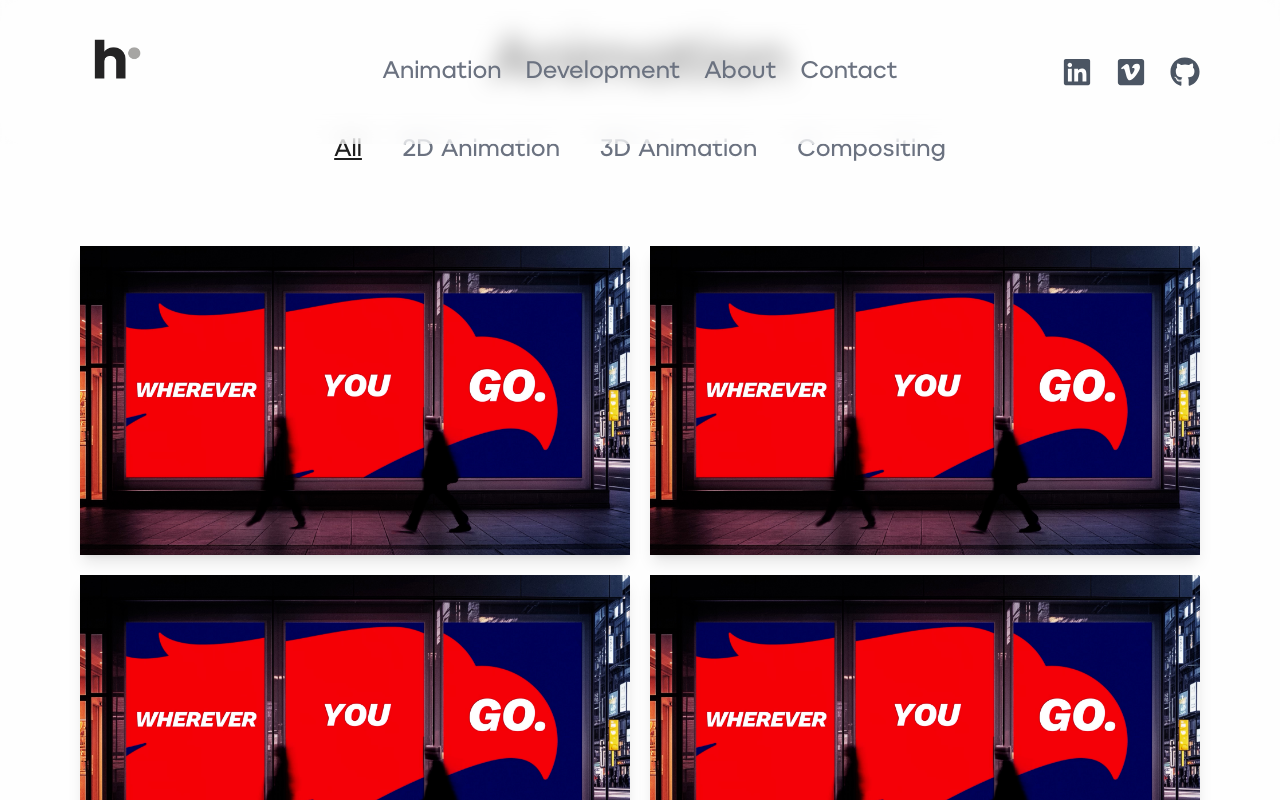
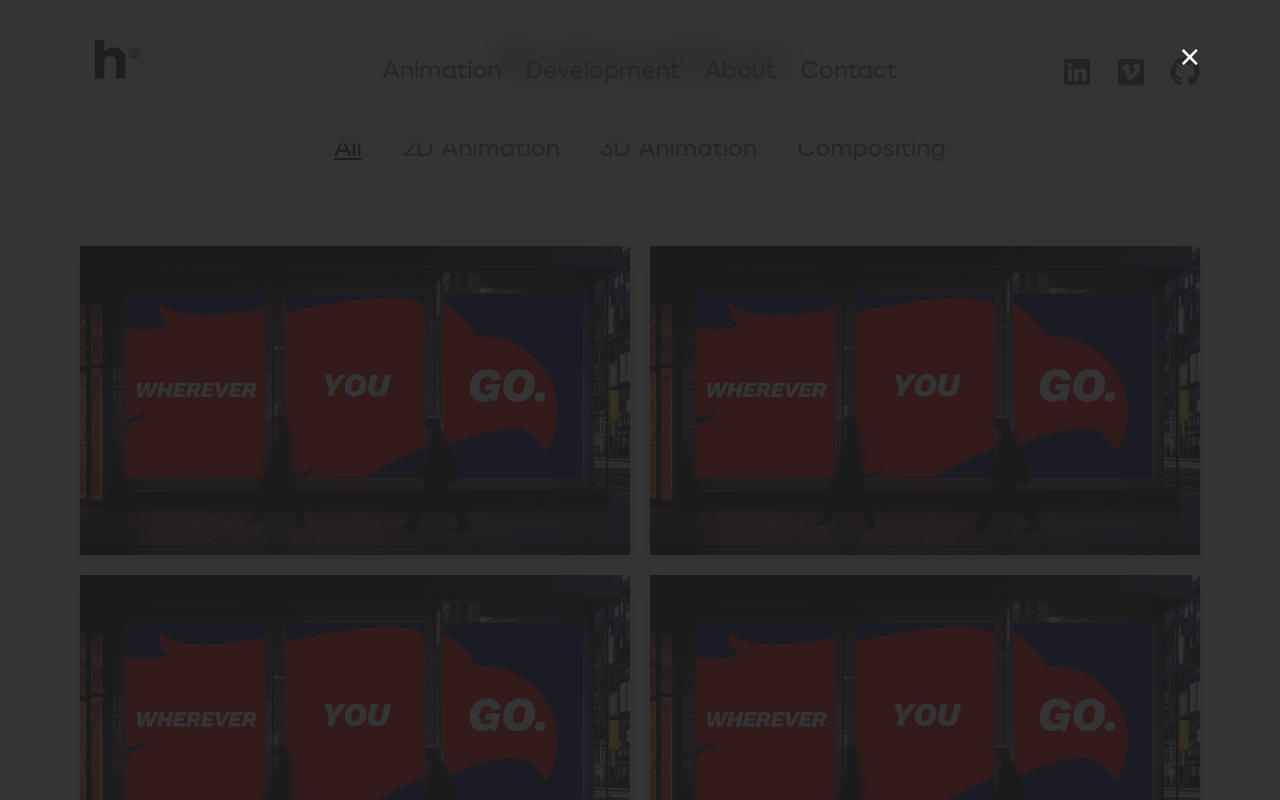
Before and after one commit to luanmcarvalho/portfolio-website, a Next.js app: page / in a window 1280 px wide. Both pictures are taken after a click on the element "BMW | Alexa". Shown: the part 1102-1902 px from the top of the page. Built offline with nearby package versions, Linux system fonts and the light colour scheme.

Commit message:
video links updated

```diff
--- a/package.json
+++ b/package.json
@@ -13,6 +13,7 @@
     "react": "^19.0.0",
     "react-dom": "^19.0.0",
     "react-icons": "^5.5.0",
+    "react-player": "^2.16.0",
     "three": "^0.173.0"
   },
   "devDependencies": {
--- a/src/app/globals.css
+++ b/src/app/globals.css
@@ -72,3 +72,21 @@ body {
     animation-play-state: paused;
   }
 }
+
+.video-modal {
+  animation: fadeIn 0.3s ease-out;
+}
+
+@keyframes fadeIn {
+  from { opacity: 0; }
+  to { opacity: 1; }
+}
+
+.modal-content {
+  animation: scaleIn 0.3s ease-out;
+}
+
+@keyframes scaleIn {
+  from { transform: scale(0.95); }
+  to { transform: scale(1); }
+}
--- a/src/app/page.tsx
+++ b/src/app/page.tsx
@@ -3,23 +3,26 @@
 import { FaLinkedin, FaVimeo, FaGithub } from 'react-icons/fa';
 import Image from 'next/image';
 import { useState, useEffect, useCallback } from 'react';
+import ReactPlayer from 'react-player/lazy';
 
 
 export default function Home () {
   const [filter, setFilter] = useState('All');
   const [showAll, setShowAll] = useState(false);
   const [isClient, setIsClient] = useState(false);
+  const [videoUrl, setVideoUrl] = useState('https://vimeo.com/1060999864');
+  const [showVideoModal, setShowVideoModal] = useState(false);
 
   const projects = [
-    { id: 1, title: 'BMW | Alexa', category: '2D Animation', img: '/images/wizard-thumb.jpg' },
-    { id: 2, title: 'Pringles | New Visual', category: '3D Animation', img: '/images/wizard-thumb.jpg' },
-    { id: 3, title: 'Cinema Olympia | Requalificação', category: '2D Animation', img: '/images/wizard-thumb.jpg' },
-    { id: 4, title: 'Vale | Stories We Can Avoid', category: '2D Animation', img: '/images/wizard-thumb.jpg' },
-    { id: 5, title: 'Papo de Raiz', category: '2D Animation', img: '/images/wizard-thumb.jpg' },
-    { id: 6, title: 'Vale | Serra Sul', category: '2D Animation', img: '/images/wizard-thumb.jpg' },
-    { id: 7, title: 'Density | Go to Market', category: '2D Animation', img: '/images/wizard-thumb.jpg' },
-    { id: 8, title: 'Parque com Criatividade', category: 'Compositing', img: '/images/wizard-thumb.jpg' },
-    { id: 9, title: 'Skol | Sinuquinha x Snooker', category: 'Compositing', img: '/images/wizard-thumb.jpg' },
+    { id: 1, title: 'BMW | Alexa', category: '2D Animation', img: '/images/wizard-thumb.jpg', videoUrl: 'https://vimeo.com/123456781' },
+    { id: 2, title: 'Pringles | New Visual', category: '3D Animation', img: '/images/wizard-thumb.jpg', videoUrl: 'https://vimeo.com/123456782' },
+    { id: 3, title: 'Cinema Olympia | Requalificação', category: '2D Animation', img: '/images/wizard-thumb.jpg', videoUrl: 'https://vimeo.com/123456783' },
+    { id: 4, title: 'Vale | Stories We Can Avoid', category: '2D Animation', img: '/images/wizard-thumb.jpg', videoUrl: 'https://vimeo.com/123456784' },
+    { id: 5, title: 'Papo de Raiz', category: '2D Animation', img: '/images/wizard-thumb.jpg', videoUrl: 'https://vimeo.com/123456785' },
+    { id: 6, title: 'Vale | Serra Sul', category: '2D Animation', img: '/images/wizard-thumb.jpg', videoUrl: 'https://vimeo.com/123456786' },
+    { id: 7, title: 'Density | Go to Market', category: '2D Animation', img: '/images/wizard-thumb.jpg', videoUrl: 'https://vimeo.com/123456787' },
+    { id: 8, title: 'Parque com Criatividade', category: 'Compositing', img: '/images/wizard-thumb.jpg', videoUrl: 'https://vimeo.com/123456788' },
+    { id: 9, title: 'Skol | Sinuquinha x Snooker', category: 'Compositing', img: '/images/wizard-thumb.jpg', videoUrl: 'https://vimeo.com/123456789' },
   ];
 
   const filteredProjects = filter === 'All' ? projects : projects.filter(p => p.category === filter);
@@ -40,6 +43,18 @@ export default function Home () {
   useEffect(() => {
     setIsClient(true);
   }, []);
+
+  useEffect(() => {
+    if (showVideoModal) {
+      document.body.style.overflow = 'hidden';
+    } else {
+      document.body.style.overflow = 'auto';
+    }
+
+    return () => {
+      document.body.style.overflow = 'auto';
+    };
+  }, [showVideoModal]);
 
   return (
     <>
@@ -88,7 +103,10 @@ export default function Home () {
             <h2 className='text-2xl ml-1 font-organicaLight'>Frontend Developer & Motion Designer</h2>
           </div>
 
-          <div className='flex-1 ml-16 relative group cursor-pointer'>
+          <div className='flex-1 ml-16 relative group cursor-pointer' onClick={() => {
+              setVideoUrl('https://vimeo.com/1060999864');
+              setShowVideoModal(true);
+            }}>
             <div className='absolute top-0 left-0 w-full h-full bg-black opacity-0 group-hover:opacity-80 z-10 transition-opacity duration-300' />
             <h2 className='absolute top-1/2 left-1/2 transform -translate-x-1/2 -translate-y-1/2 text-white text-4xl opacity-0 group-hover:opacity-100 transition-opacity duration-300 z-20 font-organica'>Wizard&apos;s New Brand</h2>
             <p className='absolute top-1/2 left-1/2 transform -translate-x-1/2 -translate-y-1/2 text-white text-xl opacity-0 mt-8 group-hover:opacity-100 transition-opacity duration-300 z-10 font-organicaLight'>Featured Project</p>
@@ -129,9 +147,25 @@ export default function Home () {
 
           <div className="grid grid-cols-1 md:grid-cols-2 gap-5 px-20 py-20">
             {displayedProjects.map((project) => (
-              <div key={project.id} className="relative group cursor-pointer w-full">
+              <div
+                key={project.id}
+                className="relative group cursor-pointer w-full"
+                onClick={() => {
+                  setVideoUrl(project.videoUrl);
+                  setShowVideoModal(true);
+                }}
+              >
                 <div className="absolute top-0 left-0 w-full h-full bg-black opacity-0 group-hover:opacity-80 transition-opacity duration-300 z-10" />
                 <h2 className="absolute top-1/2 left-1/2 transform -translate-x-1/2 -translate-y-1/2 text-white text-2xl opacity-0 group-hover:opacity-100 transition-opacity duration-300 z-20 font-organica">{project.title}</h2>
+
+                {/* Add play button icon */}
+                <div className="absolute top-1/2 left-1/2 transform -translate-x-1/2 translate-y-8 text-white text-xl opacity-0 mt-8 group-hover:opacity-100 transition-opacity duration-300 z-20">
+                  <svg xmlns="http://www.w3.org/2000/svg" className="h-8 w-8" fill="none" viewBox="0 0 24 24" stroke="currentColor">
+                    <path strokeLinecap="round" strokeLinejoin="round" strokeWidth={2} d="M14.752 11.168l-3.197-2.132A1 1 0 0010 9.87v4.263a1 1 0 001.555.832l3.197-2.132a1 1 0 000-1.664z" />
+                    <path strokeLinecap="round" strokeLinejoin="round" strokeWidth={2} d="M21 12a9 9 0 11-18 0 9 9 0 0118 0z" />
+                  </svg>
+                </div>
+
                 <Image src={project.img} alt={project.title} width={800} height={453} className="w-full h-auto shadow-lg" />
               </div>
             ))}
@@ -200,7 +234,7 @@ export default function Home () {
           </div>
 
           <div className='flex-1 w-full lg:w-[800px] mt-36 hidden sm:block'>
-            <Image src="/images/about-image.png" alt='Banner' width={800} height={800} loading="lazy" />
+            <Image src="/images/about-image.png" alt='Banner' width={800} height={800} />
           </div>
         </section>
 
@@ -221,6 +255,42 @@ export default function Home () {
           </div>
         </section>
       </main>
+
+      {/* Video Modal */}
+      {showVideoModal && (
+        <div className="fixed inset-0 bg-black bg-opacity-90 flex items-center justify-center z-[100] video-modal">
+          <div className="relative w-full max-w-6xl mx-auto px-4 modal-content"> {/* Changed max-w-4xl to max-w-6xl */}
+            <button
+              className="absolute -top-12 right-4 text-white text-4xl focus:outline-none hover:text-gray-300 transition-colors"
+              onClick={() => setShowVideoModal(false)}
+              aria-label="Close video"
+            >
+              &times;
+            </button>
+            <div className="relative pt-[56.25%]"> {/* 16:9 Aspect Ratio */}
+              <ReactPlayer
+                url={videoUrl}
+                playing
+                controls
+                width="100%"
+                height="100%"
+                style={{ position: 'absolute', top: 0, left: 0 }}
+                config={{
+                  vimeo: {
+                    playerOptions: {
+                      responsive: true,
+                      autoplay: true,
+                      byline: false,
+                      portrait: false,
+                      title: false
+                    }
+                  }
+                }}
+              />
+            </div>
+          </div>
+        </div>
+      )}
 
       <footer className='bg-footer h-48 mt-28'>
         <div className='flex items-center h-full mx-20'>
```
Also changed, not shown: 1 other file (tests, documents, lock files or other folders).
